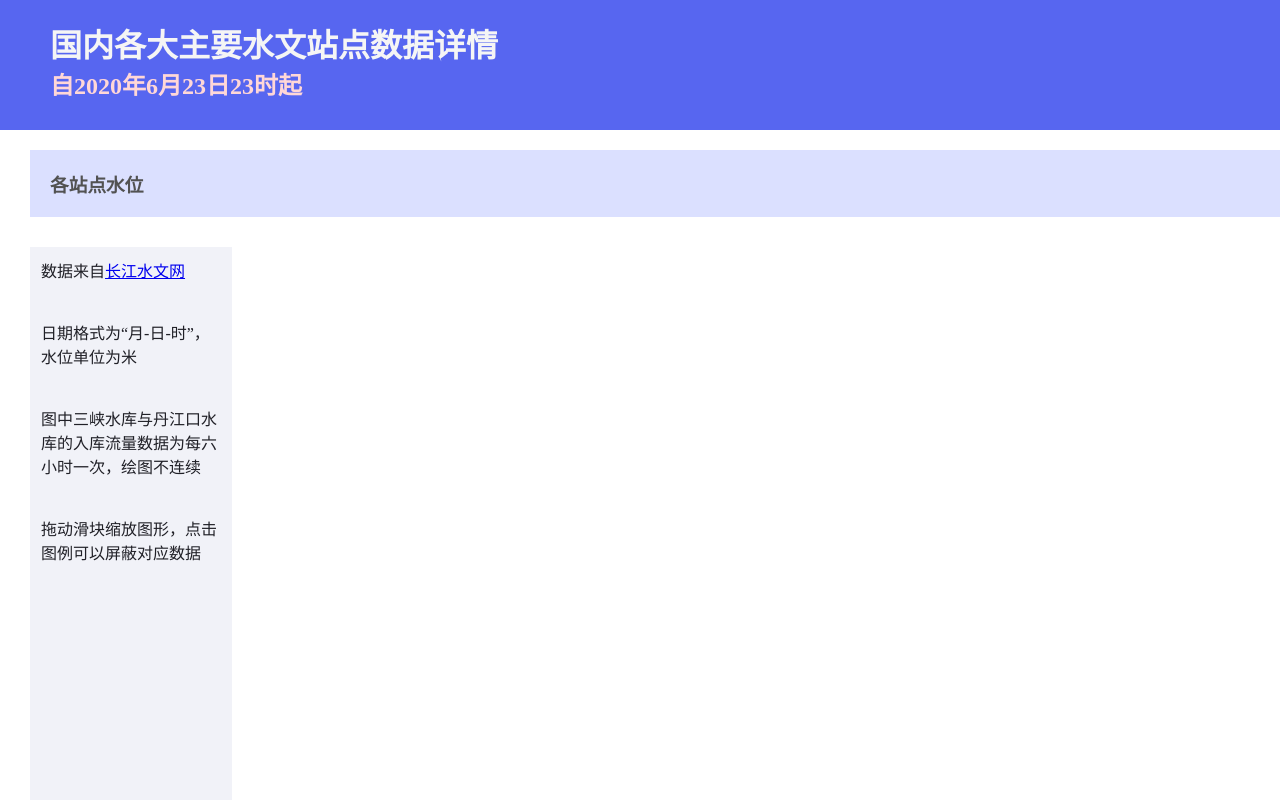
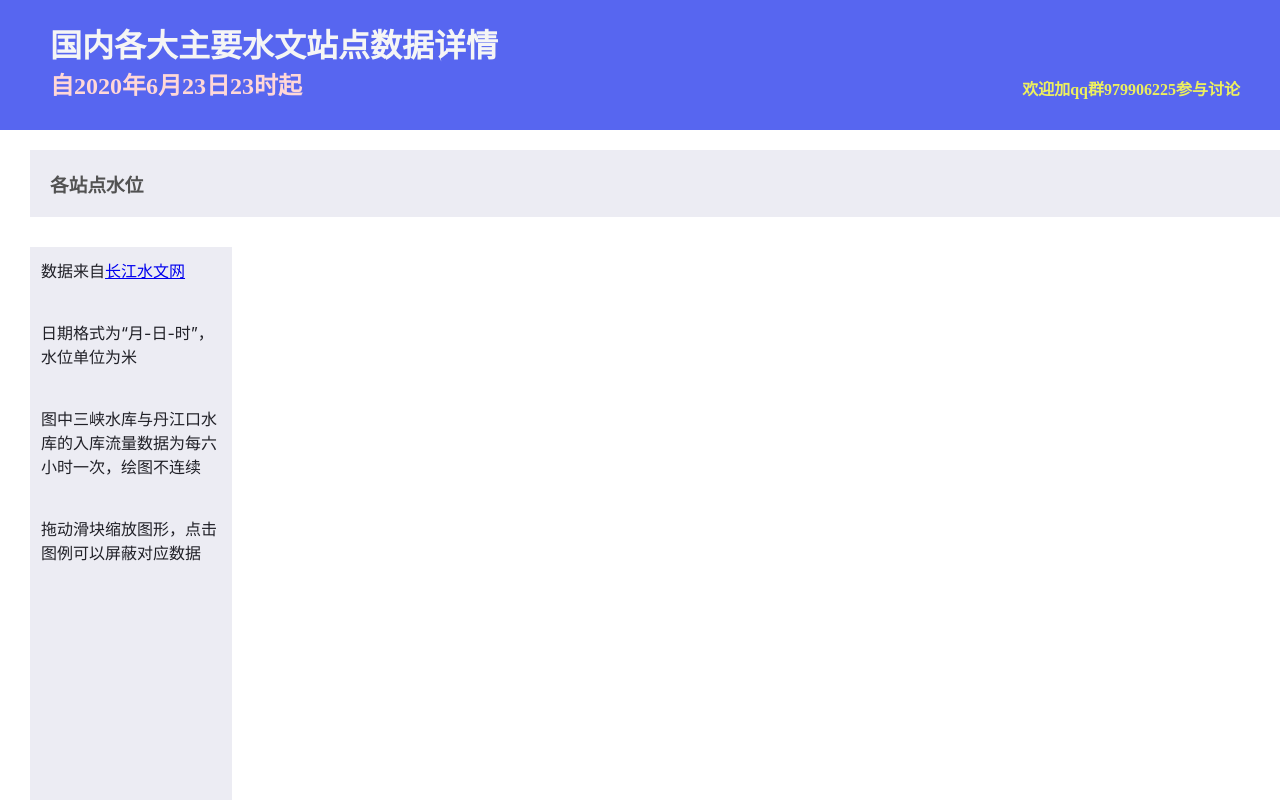
Before and after one commit to MilkyBoat/Flood-Spider, a plain HTML site: page index.html in a window 1280 px wide. Shown: the top 800 px of the page. Drawn offline with Linux system fonts and the light colour scheme.

Commit message:
Update index.html

```diff
--- a/index.html
+++ b/index.html
@@ -31,13 +31,19 @@
             display : inline;
             color: whitesmoke;
         }
+        .top-info{
+            margin-right: 40px;
+            padding: 10px;
+            float: right;
+            color: rgb(237, 240, 94);
+        }
         .echarts-map{
             float: left;
             margin: 30px;
             width: 1000px;
             height:600px;
             color: rgb(184, 201, 209);
-            background-color: rgb(227, 228, 241);
+            background-color: #ececf3;
         }
         .echarts-detail{
             float: left;
@@ -46,11 +52,12 @@
             margin: 30px;
             margin-right: 0;
             padding: 1px;
-            background-color: rgb(241, 242, 248);
+            background-color: #ececf3;
         }
         .echarts-detail p{
             margin: 10px;
             color: rgb(32, 32, 39);
+            font-family: 'Microsoft YaHei','SF Pro Display',Roboto,Noto,Arial,'PingFang SC',sans-serif;
         }
         .charts-title{
             float: left;
@@ -58,14 +65,17 @@
             padding: 20px;
             width: 100%;
             color: rgb(82, 82, 82);
-            background-color: rgb(219, 224, 255);
+            background-color: #ececf3;
         }
     </style>
 </head>
 <body>
     <div class='header-top'>
         <div><h1 class="top-title">国内各大主要水文站点数据详情</h1></div>
-        <div><h2 class="top-title" style="color: rgb(255, 215, 215);">自2020年6月23日23时起</h2></div>
+        <div>
+            <h2 class="top-title" style="color: rgb(255, 215, 215);">自2020年6月23日23时起</h2>
+            <h4 class="top-title top-info">欢迎加qq群979906225参与讨论</h4>
+        </div>
     </div>
     <div class="echarts-container">
         <h3 class="charts-title">各站点水位</h3>
```
